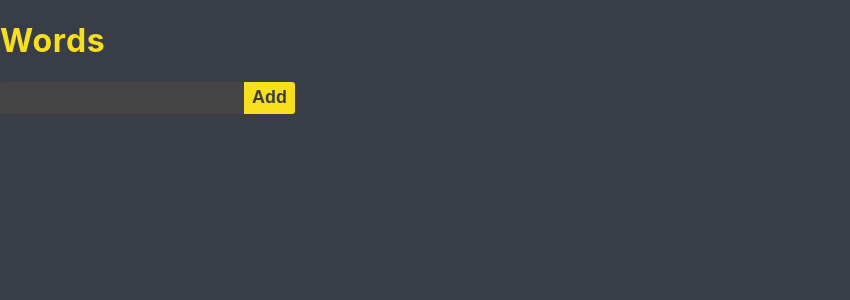
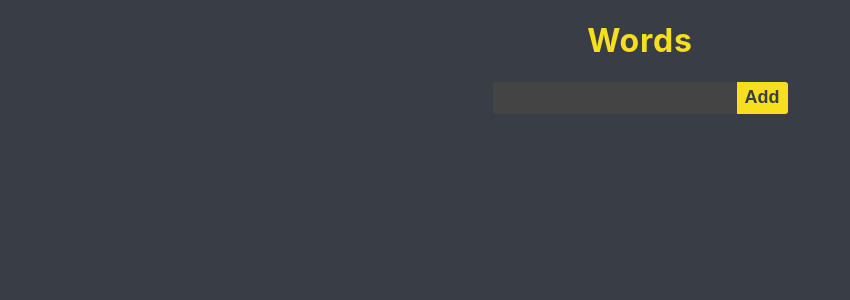
Before and after one commit to dand-code/plugin-chrome, a React (Create React App) app: page / in a window 1280 px wide. Shown: the top 300 px of the page, without its empty margins (0-850 px from the left). Built offline with nearby package versions, Linux system fonts and the light colour scheme.

Commit message:
fix list align element

```diff
--- a/src/App.js
+++ b/src/App.js
@@ -8,9 +8,16 @@ import Words from './components/Words';
 function App() {
   return (
     <RecoilRoot>
-      <h1>Words</h1>
-      <AddWord/>
-      <Words />
+      <div className="page">
+        <header>
+          <h1>Words</h1>
+        </header>
+        <main>
+          <AddWord/>
+          <Words />
+        </main>
+      </div>
+
     </RecoilRoot>
   );
 }
--- a/src/components/Words.js
+++ b/src/components/Words.js
@@ -11,11 +11,10 @@ function Words() {
 
   return (
     <div>
-      <ul>
+      <ul className="page">
        {wordList}
       </ul>
       {!fetch(listTableDB) ? '' :  <Button />}
-
     </div>
   )
 }
--- a/src/index.css
+++ b/src/index.css
@@ -15,15 +15,23 @@ body {
   background: var(--black);
   color: var(--yellow);
   letter-spacing: 0.05em;
+
+}
+
+.page{
+  display: flex;
+  flex-direction: column;
+  text-align: center;
 }
 
 ul {
   list-style: none;
+  align-items: center;
 }
 
 li {
   border: 2px dashed var(--yellow);
-  max-width: 60%;
+  width: 50%;
   margin-bottom: 10px;
 }
 
@@ -59,18 +67,6 @@ input[type="text"] {
 input[type="text"]:focus {
   outline: none;
 }
-input[type="checkbox"] {
-  position: relative;
-  width: 1.5em;
-  height: 1.5em;
-  color: var(--yellow);
-  border: 1px solid var(--gray);
-  border-radius: 4px;
-  appearance: none;
-  outline: 0;
-  cursor: pointer;
-  transition: background 175ms cubic-bezier(0.1, 0.1, 0.25, 1);
-}
 
 p {
   position: relative;
```
